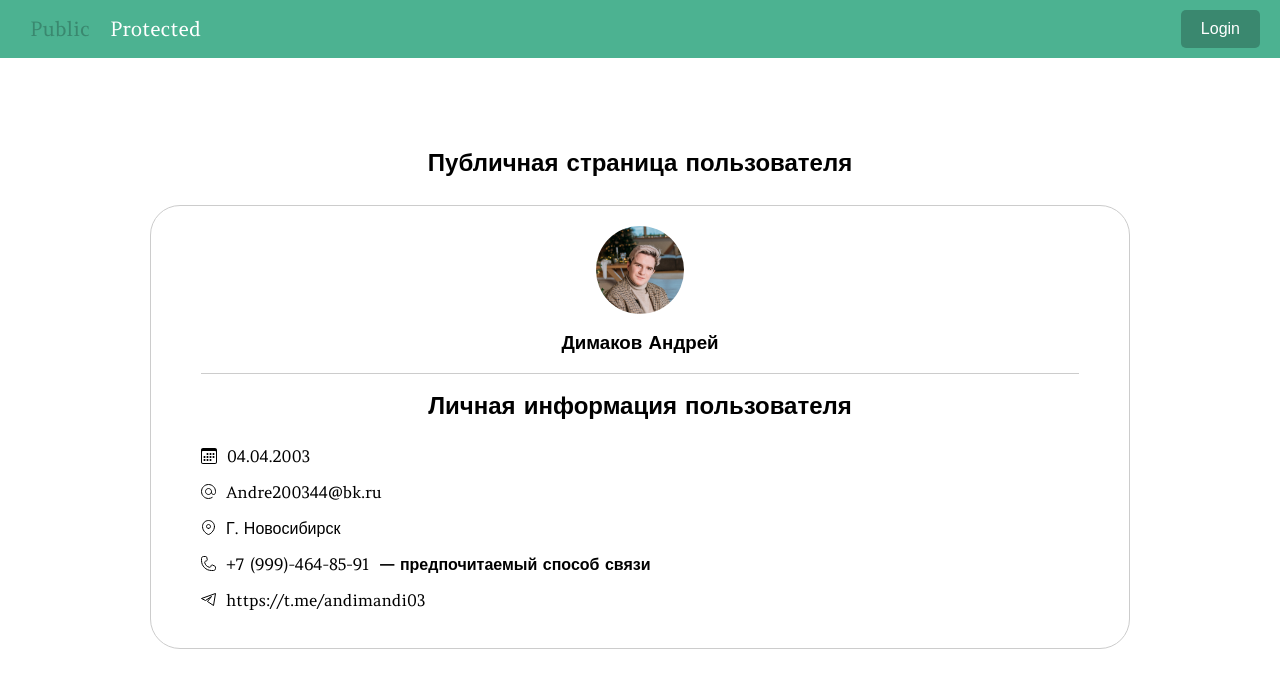
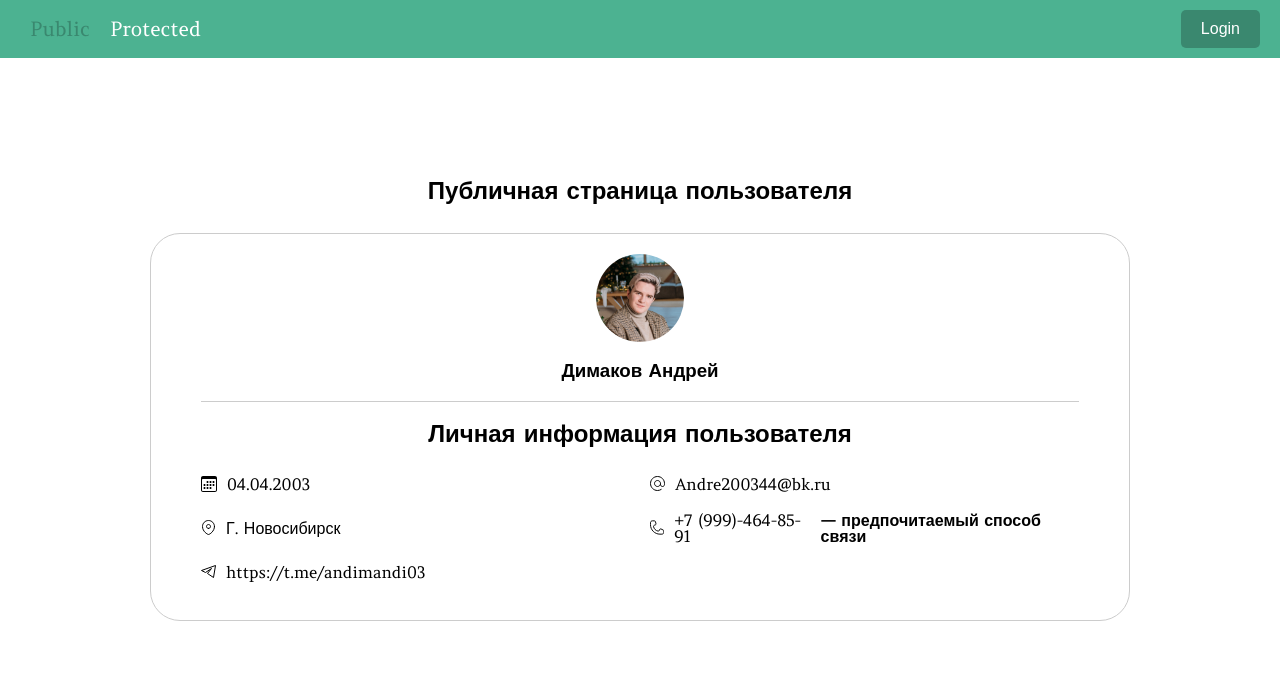
Before and after one commit to AndiMandi3/Vue-basic, a Vue app: page /public in a window 1280 px wide. Shown: the top 688 px of the page. Built offline with nearby package versions, Linux system fonts and the light colour scheme.

Commit message:
refactored: Общий рефакторинг

```diff
--- a/src/pages/publicPage/components/ContactInfo.vue
+++ b/src/pages/publicPage/components/ContactInfo.vue
@@ -43,7 +43,7 @@ const userData = [
           class="contact-info__item"
       >
         <template #prepand>
-          <component :is="item.component" class="contact-info__item-icon" />
+          <component :is="item.component" />
         </template>
 
         <template v-if="item.isPriority" #append>
@@ -64,16 +64,12 @@ const userData = [
 
   &__elements {
     padding-top: 30px;
-    display: flex;
-    flex-wrap: wrap;
+    display: grid;
+    grid-template-columns: 1fr 1fr;
     gap: 20px;
   }
 
   &__item {
-    display: flex;
-    flex: 1 1 49%;
-    gap: 10px;
-
     &-note {
       font-weight: $bold-font;
     }
--- a/src/pages/publicPage/components/ContactInfoItem.vue
+++ b/src/pages/publicPage/components/ContactInfoItem.vue
@@ -2,7 +2,6 @@
 interface ISlots {
   prepand(): any,
   append?(): any,
-  default(): any,
 }
 
 interface IProps {
@@ -15,8 +14,18 @@ defineProps<IProps>();
 
 <template>
   <div>
-    <slot name="prepand" />
+    <slot name="prepand" class="contact-info__item" />
     {{ value }}
     <slot name="append" />
   </div>
 </template>
+
+<style scoped lang="scss">
+.contact-info {
+  &__item {
+    display: flex;
+    align-items: center;
+    gap: 10px;
+  }
+}
+</style>
```
